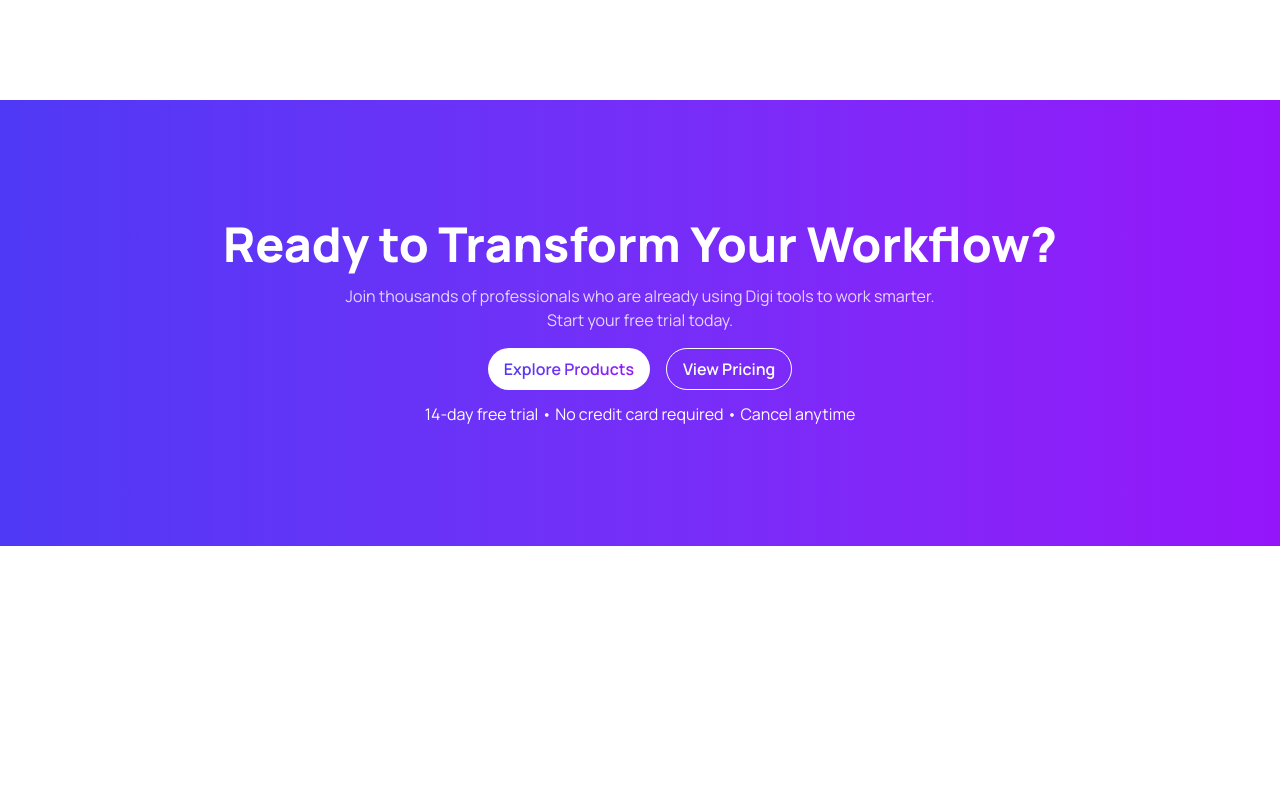
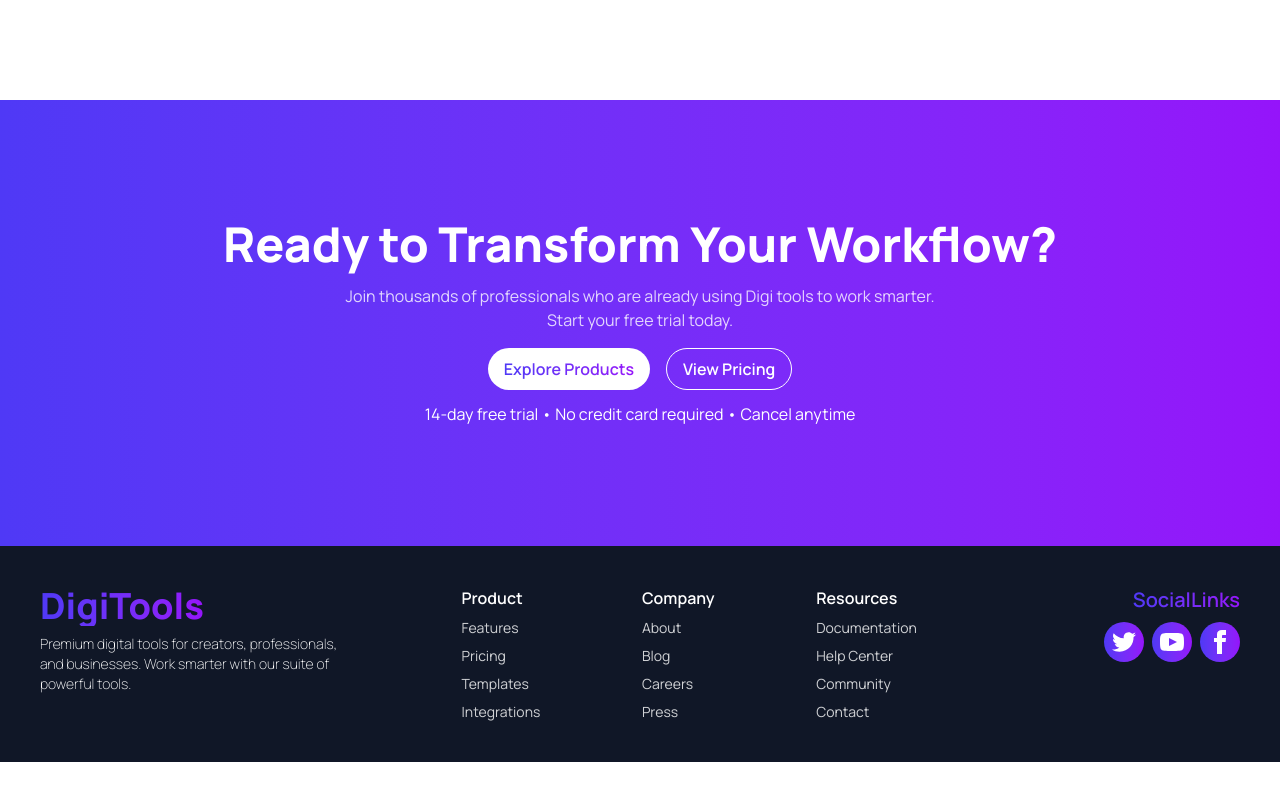
Before and after one commit to Aminulislam98/Assignment-6, a React (Vite) app: page / in a window 1280 px wide. Shown: the part 4335-5135 px from the top of the page. After the commit the page ends 5097 px from the top, so only its background shows below. Built offline with nearby package versions, Linux system fonts and the light colour scheme.

Commit message:
Add Footer component to enhance app layout and provide additional information

```diff
--- a/src/App.jsx
+++ b/src/App.jsx
@@ -8,6 +8,7 @@
 import Step from "./Steps/Step";
 import TransperPrice from "./TransparentPricing/TransperPrice";
 import WorkFlow from "./WorkFlow/WorkFlow";
+import Footer from "./Footer/Footer";
 
 const productsData = async () => {
   const response = await fetch("/public/productsData.json");
@@ -37,6 +38,7 @@
       <Step></Step>
       <TransperPrice></TransperPrice>
       <WorkFlow></WorkFlow>
+      <Footer></Footer>
       <ToastContainer></ToastContainer>
     </>
   );
--- /dev/null
+++ b/src/Footer/Footer.jsx
@@ -0,0 +1,87 @@
+import React from "react";
+import { AiFillInstagram } from "react-icons/ai";
+import { FaFacebook } from "react-icons/fa";
+
+const Footer = () => {
+  return (
+    <section className="">
+      <footer
+        className="footer sm:footer-horizontal text-white
+        p-10 bg-[#101727] mx-auto"
+      >
+        <aside className="spy3  max-w-80 leading-5 font-extralight ">
+          <h2 className="text-2xl inline-block lg:text-4xl font-bold lg:font-extrabold bg-linear-to-r from-[#4F39F6] to-[#9514FA] bg-clip-text text-transparent">
+            DigiTools
+          </h2>
+          <p>
+            Premium digital tools for creators, professionals, and businesses.
+            Work smarter with our suite of powerful tools.
+          </p>
+        </aside>
+        <nav className="flex flex-col items-start">
+          <h6 className="text-white text-base font-semibold">Product</h6>
+          <a className="link link-hover text-white/80">Features</a>
+          <a className="link link-hover text-white/80">Pricing</a>
+          <a className="link link-hover text-white/80">Templates</a>
+          <a className="link link-hover text-white/80">Integrations</a>
+        </nav>
+        <nav>
+          <h6 className="text-white text-base font-semibold">Company</h6>
+          <a className="link link-hover text-white/80">About</a>
+          <a className="link link-hover text-white/80">Blog</a>
+          <a className="link link-hover text-white/80">Careers</a>
+          <a className="link link-hover text-white/80">Press</a>
+        </nav>
+        <nav>
+          <h6 className="text-white text-base font-semibold">Resources</h6>
+          <a className="link link-hover text-white/80">Documentation</a>
+          <a className="link link-hover text-white/80">Help Center</a>
+          <a className="link link-hover text-white/80">Community</a>
+          <a className="link link-hover text-white/80">Contact</a>
+        </nav>
+        <nav className="flex flex-col justify-center items-center w-full md:justify-end md:items-end">
+          <h6 className="bg-linear-to-r from-[#4F39F6] to-[#9514FA] bg-clip-text text-transparent text-xl font-semibold">
+            SocialLinks
+          </h6>
+          <div className="grid grid-flow-col gap-2">
+            <a className="cursor-pointer bg-linear-to-r from-[#4F39F6] to-[#9514FA] p-2 rounded-full flex justify-center items-center">
+              <svg
+                xmlns="http://www.w3.org/2000/svg"
+                width="24"
+                height="24"
+                viewBox="0 0 24 24"
+                className="fill-current"
+              >
+                <path d="M24 4.557c-.883.392-1.832.656-2.828.775 1.017-.609 1.798-1.574 2.165-2.724-.951.564-2.005.974-3.127 1.195-.897-.957-2.178-1.555-3.594-1.555-3.179 0-5.515 2.966-4.797 6.045-4.091-.205-7.719-2.165-10.148-5.144-1.29 2.213-.669 5.108 1.523 6.574-.806-.026-1.566-.247-2.229-.616-.054 2.281 1.581 4.415 3.949 4.89-.693.188-1.452.232-2.224.084.626 1.956 2.444 3.379 4.6 3.419-2.07 1.623-4.678 2.348-7.29 2.04 2.179 1.397 4.768 2.212 7.548 2.212 9.142 0 14.307-7.721 13.995-14.646.962-.695 1.797-1.562 2.457-2.549z"></path>
+              </svg>
+            </a>
+            <a className="cursor-pointer bg-linear-to-r from-[#4F39F6] to-[#9514FA] p-2 rounded-full flex justify-center items-center">
+              <svg
+                xmlns="http://www.w3.org/2000/svg"
+                width="24"
+                height="24"
+                viewBox="0 0 24 24"
+                className="fill-current"
+              >
+                <path d="M19.615 3.184c-3.604-.246-11.631-.245-15.23 0-3.897.266-4.356 2.62-4.385 8.816.029 6.185.484 8.549 4.385 8.816 3.6.245 11.626.246 15.23 0 3.897-.266 4.356-2.62 4.385-8.816-.029-6.185-.484-8.549-4.385-8.816zm-10.615 12.816v-8l8 3.993-8 4.007z"></path>
+              </svg>
+            </a>
+            <a className="cursor-pointer bg-linear-to-r from-[#4F39F6] to-[#9514FA] p-2 rounded-full flex justify-center items-center">
+              <svg
+                xmlns="http://www.w3.org/2000/svg"
+                width="24"
+                height="24"
+                viewBox="0 0 24 24"
+                className="fill-current"
+              >
+                <path d="M9 8h-3v4h3v12h5v-12h3.642l.358-4h-4v-1.667c0-.955.192-1.333 1.115-1.333h2.885v-5h-3.808c-3.596 0-5.192 1.583-5.192 4.615v3.385z"></path>
+              </svg>
+            </a>
+          </div>
+        </nav>
+      </footer>
+    </section>
+  );
+};
+
+export default Footer;
--- a/src/WorkFlow/WorkFlow.jsx
+++ b/src/WorkFlow/WorkFlow.jsx
@@ -2,7 +2,7 @@
 
 const WorkFlow = () => {
   return (
-    <section className="bg-linear-to-r from-[#4F39F6] to-[#9514FA]  py-8 md:py-15 lg:py-30 px-2 md:px-4 mb-67">
+    <section className="bg-linear-to-r from-[#4F39F6] to-[#9514FA]  py-8 md:py-15 lg:py-30 px-2 md:px-4">
       <div className="flex flex-col justify-center items-center ">
         <h1 className=" text-center font-semibold lg:font-extrabold  text-xl md:text-3xl lg:text-5xl lg:mb-4 mb-2 text-white">
           Ready to Transform Your Workflow?
```
